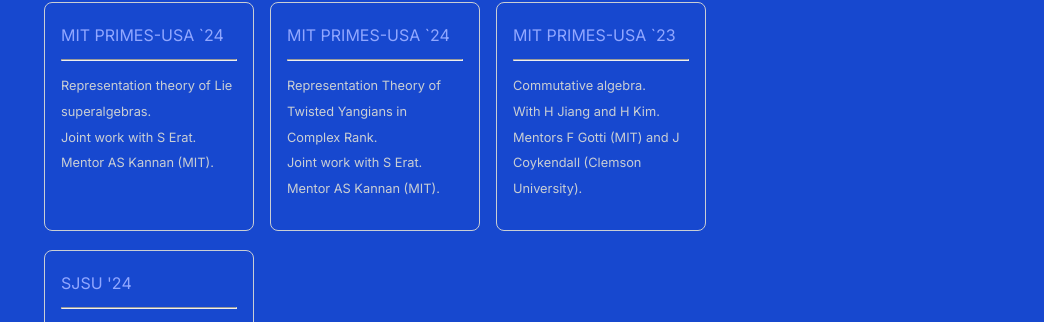
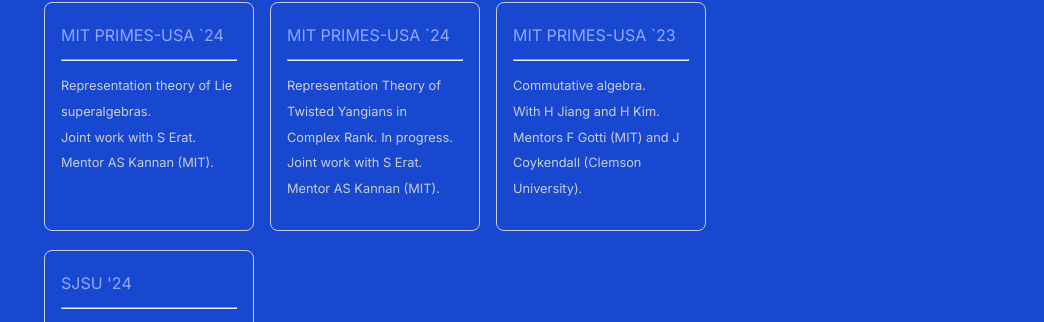
Before and after one commit to shihankanungo/shihankanungo.github.io, a Jekyll site: the page built from projects.md, in a window 1280 px wide. Shown: the part 259-581 px from the top of the page, without its empty margins (236-1280 px from the left). Built offline with Jekyll 4.4.1, drawn with Linux system fonts in a browser that asks for light colours.

Commit message:
Update home.yml

```diff
--- a/_data/home.yml
+++ b/_data/home.yml
@@ -26,8 +26,8 @@
     desc: Representation theory of Lie superalgebras. <br> Joint work with S Erat. <br> Mentor AS Kannan (MIT).
 
   - title: MIT PRIMES-USA `24
-    url: https://arxiv.org/pdf/1805.11639
-    desc: Representation Theory of Twisted Yangians in Complex Rank. <br> Joint work with S Erat. <br> Mentor AS Kannan (MIT).
+    url: false
+    desc: Representation Theory of Twisted Yangians in Complex Rank. In progress. <br> Joint work with S Erat. <br> Mentor AS Kannan (MIT).
 
   - title: MIT PRIMES-USA `23
     url: primes-23
```
